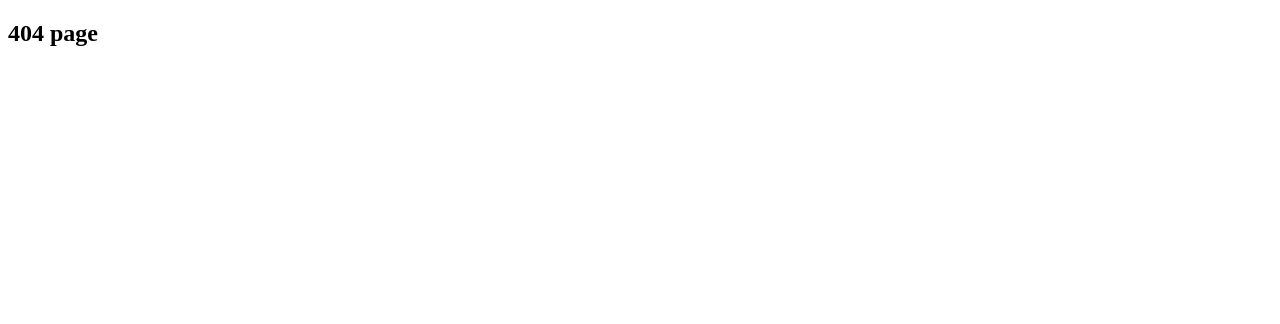
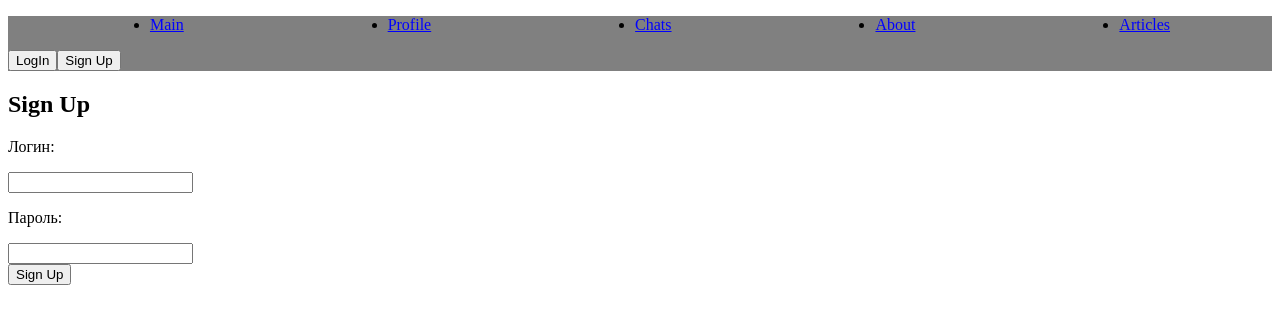
Before and after one commit to KuznetsovYuri/GB_React_1992, a React app: page /signup in a window 1280 px wide. Shown: the top 324 px of the page. Built offline with nearby package versions, Linux system fonts and the light colour scheme; no server answers.

Commit message:
Install firebase. Authorization and registration with firebase

```diff
--- a/package.json
+++ b/package.json
@@ -11,6 +11,7 @@
     "@mui/material": "^5.8.3",
     "@mui/styled-engine-sc": "^5.8.0",
     "@reduxjs/toolkit": "^1.8.3",
+    "firebase": "^9.9.0",
     "identity-obj-proxy": "^3.0.0",
     "nanoid": "^4.0.0",
     "react": "^18.2.0",
--- a/src/App.tsx
+++ b/src/App.tsx
@@ -1,6 +1,6 @@
 import React, { FC, Suspense, useState } from 'react';
 import { Provider } from 'react-redux';
-import { ChatWindow } from './components/Chats/ChatWindow';
+import { AppRouter } from './components/Chats/AppRouter';
 import { persistor, store } from './store/index';
 import { defaultContext, ThemeContext } from './utils/ThemeContext';
 import { PersistGate } from 'redux-persist/integration/react';
@@ -21,7 +21,7 @@ export const App: FC = () => {
           theme,
           toggleTheme,
         }}>
-          <ChatWindow />
+          <AppRouter />
         </ThemeContext.Provider>
       </Suspense>
       </PersistGate>
--- a/src/components/Chats/ChatWindow.tsx
+++ b/src/components/Chats/AppRouter.tsx
@@ -1,27 +1,46 @@
-import React, { FC } from 'react';
+import React, { FC, useEffect } from 'react';
 import { Route, Routes } from 'react-router-dom';
 import { Header } from '../Header';
 import { Main } from '../../pages/Main';
-import { ChatList } from '../Chats/ChatList/ChatList';
+import { ChatList } from './ChatList/ChatList';
 import { ChatPage } from '../../pages/Pages';
 import { AboutWithConnect } from '../../pages/About';
 import { Articles } from '../../pages/Articles';
 import { SignIn } from '../../pages/SignIn';
 import { PrivateRoute } from '../PrivateRoute';
 import { PublicRoute } from '../PublicRoute';
+import { SignUp } from '../../pages/SignUp';
+import { changeAuth } from '../../store/profile/slice';
+import { useDispatch } from 'react-redux';
+import { firebaseAuth } from '../../services/firebase';
+import { Profile } from '../../pages/Profile';
 
-const Profile = React.lazy(() =>
-  Promise.all([
-    import('../../pages/Profile').then(({ Profile }) => ({
-      default: Profile,
-    })),
-    new Promise((resolve) => setTimeout(resolve, 2000)),
+// const Profile = React.lazy(() =>
+//   Promise.all([
+//     import('../../pages/Profile').then(({ Profile }) => ({
+//       default: Profile,
+//     })),
+//     new Promise((resolve) => setTimeout(resolve, 2000)),
 
-  ]).then(([moduleExports]) => moduleExports)
+//   ]).then(([moduleExports]) => moduleExports)
 
-);
+// );
 
-export const ChatWindow: FC = () => {
+export const AppRouter: FC = () => {
+
+  const dispatch = useDispatch();
+
+  useEffect(() => {
+    const unsubscribe = firebaseAuth.onAuthStateChanged((user) => {
+      if (user) {
+        dispatch(changeAuth(true));
+      } else {
+        dispatch(changeAuth(false));
+      }
+    });
+
+    return unsubscribe;
+  }, [dispatch]);
 
   return (
 
@@ -29,10 +48,10 @@ export const ChatWindow: FC = () => {
       <Route path="/" element={<Header />}>
         <Route index element={<Main />} />
         <Route path="profile" element={<PrivateRoute component={<Profile />} />} />
-        <Route path="profile" element={<Profile />} />
         <Route path="articles" element={<Articles />} />
         <Route path="about" element={<AboutWithConnect />} />
         <Route path="signin" element={<PublicRoute component={<SignIn />} />} />
+        <Route path="signup" element={<SignUp />} />
         <Route path="chats" element={<PrivateRoute />}>
           <Route
             index
@@ -46,8 +65,7 @@ export const ChatWindow: FC = () => {
           />
         </Route>
       </Route>
-      <Route path="*" element={<h2>404 page</h2>} />
+      <Route path="*" element={<h2>404 page not found</h2>} />
     </Routes>
-
   );
 };
--- a/src/components/Chats/ChatList/ChatList.tsx
+++ b/src/components/Chats/ChatList/ChatList.tsx
@@ -15,8 +15,8 @@ export const ChatList: FC = () => {
     (prev, next) => prev.length === next.length);
 
   useEffect(() => {
-    console.log('chat changed')
-  }, [chats])
+    console.log('chat changed');
+  }, [chats]);
 
   const handleSubmit = (e: React.FormEvent<HTMLFormElement>) => {
     e.preventDefault();
--- a/src/components/Header.tsx
+++ b/src/components/Header.tsx
@@ -2,8 +2,9 @@ import React from 'react';
 import { FC } from 'react';
 import { useDispatch, useSelector } from 'react-redux';
 import { NavLink, Outlet, useNavigate } from 'react-router-dom';
+import { logOut } from '../services/firebase';
 import { selectAuth } from '../store/profile/selectors';
-import { auth } from '../store/profile/slice';
+
 
 export const nav = [
   {
@@ -36,10 +37,17 @@ export const nav = [
 export const Header: FC = () => {
   const isAuth = useSelector(selectAuth);
   const navigate = useNavigate();
-  const dispatch = useDispatch();
+
   const handleLogin = () => {
     navigate('/signin', { replace: true });
   };
+  const handleSignUp = () => {
+    navigate('/signup', { replace: true });
+  };
+  const handleLogOut = async () => {
+    await logOut();
+  };
+
   return (
     <>
       <header
@@ -66,8 +74,19 @@ export const Header: FC = () => {
             </li>
           ))}
         </ul>
-        <div>{isAuth && <button onClick={() => dispatch(auth(false))}>LogOut</button>}</div>
-        <div>{!isAuth && <button onClick={handleLogin}>LogIn</button>}</div>
+
+        <div>{!isAuth && (
+          <>
+            <button onClick={handleLogin}>LogIn</button>
+            <button onClick={handleSignUp}>Sign Up</button>
+          </>
+        )}
+          {isAuth && (
+            <>
+              <button onClick={handleLogOut}>Logout</button>
+            </>
+          )}
+        </div>
       </header>
       <main>
         <Outlet />
--- a/src/pages/Profile.tsx
+++ b/src/pages/Profile.tsx
@@ -3,6 +3,7 @@ import { FC, useContext, useState } from 'react';
 import { changeName, toggleProfile } from '../store/profile/slice';
 import { useDispatch, useSelector } from 'react-redux';
 import { selectName, selectVisible } from '../store/profile/selectors';
+import React from 'react';
 
 
 export const Profile: FC = () => {
--- a/src/pages/SignIn.tsx
+++ b/src/pages/SignIn.tsx
@@ -1,26 +1,30 @@
 import React, { useState } from 'react';
 import { FC } from 'react';
-import { useDispatch } from 'react-redux';
 import { useNavigate } from 'react-router-dom';
-import { auth } from '../store/profile/slice';
+import { logIn } from '../services/firebase';
 
 export const SignIn: FC = () => {
-    const [login, setLogin] = useState('');
+    const [email, setEmail] = useState('');
     const [password, setPassword] = useState('');
-    const [error, setError] = useState(false);
+    const [error, setError] = useState('');
+    const [loading, setLoading] = useState(false);
 
-    const dispatch = useDispatch();
     const navigate = useNavigate();
 
-    const handleSubmit = (e: React.FormEvent<HTMLFormElement>) => {
+    const handleSubmit = async (e: React.FormEvent<HTMLFormElement>) => {
         e.preventDefault();
-        setError(false);
-        if (login === 'gb' && password === 'gb') {
-            dispatch(auth(true));
-            navigate('/', { replace: true });
-        } else {
-            setError(true);
+
+        try {
+            setError('');
+            setLoading(true);
+            await logIn(email, password);
+            navigate('/chats', { replace: true });
+        } catch (err) {
+            setError((err as Error).message);
+        } finally {
+            setLoading(false);
         }
+
     };
 
     return (
@@ -28,9 +32,9 @@ export const SignIn: FC = () => {
             <h2>Sign in</h2>
             <form onSubmit={handleSubmit}>
                 <p>Логин:</p>
-                <input type="text"
-                    value={login}
-                    onChange={(e) => setLogin(e.target.value)} />
+                <input type="email"
+                    value={email}
+                    onChange={(e) => setEmail(e.target.value)} />
                 <p>Пароль:</p>
                 <input type="password"
                     value={password}
@@ -38,7 +42,8 @@ export const SignIn: FC = () => {
                 <br />
                 <button>LogIn</button>
             </form>
-            {error && <p style={{ color: 'red' }}>Invalid login or password</p>}
+            {loading && <div>Loading</div>}
+            {error && <p style={{ color: 'red' }}>{error}</p>}
 
         </>
     );
--- a/src/pages/SignUp.tsx
+++ b/src/pages/SignUp.tsx
@@ -0,0 +1,48 @@
+import React, { useState } from 'react';
+import { FC } from 'react';
+import { signUp } from '../services/firebase';
+import { useNavigate } from 'react-router-dom';
+
+export const SignUp: FC = () => {
+    const [email, setEmail] = useState('');
+    const [password, setPassword] = useState('');
+    const [error, setError] = useState('');
+    const [loading, setLoading] = useState(false);
+
+    const navigate = useNavigate();
+
+    const handleSubmit = async (e: React.FormEvent<HTMLFormElement>) => {
+        e.preventDefault();
+        try {
+            setLoading(true);
+            setError('');
+            await signUp(email, password);
+            navigate('/signin', { replace: true });
+        } catch (err) {
+            setError((err as Error).message);
+        } finally {
+            setLoading(false);
+        }
+    };
+
+    return (
+        <>
+            <h2>Sign Up</h2>
+            <form onSubmit={handleSubmit}>
+                <p>Логин:</p>
+                <input type="email"
+                    value={email}
+                    onChange={(e) => setEmail(e.target.value)} />
+                <p>Пароль:</p>
+                <input type="password"
+                    value={password}
+                    onChange={(e) => setPassword(e.target.value)} />
+                <br />
+                <button>Sign Up</button>
+            </form>
+            {loading && <div>Loading</div>}
+            {error && <p style={{ color: 'red' }}>{error}</p>}
+
+        </>
+    );
+};
--- /dev/null
+++ b/src/services/firebase.ts
@@ -0,0 +1,28 @@
+import { initializeApp } from 'firebase/app';
+import {
+    getAuth,
+    createUserWithEmailAndPassword,
+    signInWithEmailAndPassword, signOut
+} from 'firebase/auth';
+
+const firebaseConfig = {
+    apiKey: 'AIzaSyDzM68C8HfszkZ6bZTgzIzmcjYUVZrvXpc',
+    authDomain: 'gb-1992-react.firebaseapp.com',
+    projectId: 'gb-1992-react',
+    storageBucket: 'gb-1992-react.appspot.com',
+    messagingSenderId: '245931481673',
+    appId: '1:245931481673:web:0fa6123a516c31a2cd3d98',
+    measurementId: 'G-SK7FXB3SBS'
+};
+
+const app = initializeApp(firebaseConfig);
+
+export const firebaseAuth = getAuth(app);
+
+export const signUp = async (email: string, password: string) =>
+    await createUserWithEmailAndPassword(firebaseAuth, email, password);
+
+export const logIn = async (email: string, password: string) =>
+    await signInWithEmailAndPassword(firebaseAuth, email, password);
+
+export const logOut = async () => await signOut(firebaseAuth);
--- a/src/store/profile/slice.ts
+++ b/src/store/profile/slice.ts
@@ -23,12 +23,12 @@ const profileSlice = createSlice({
         changeName: (state, action: PayloadAction<string>) => {
             state.name = action.payload;
         },
-        auth: (state, action: PayloadAction<boolean>) => {
+        changeAuth: (state, action: PayloadAction<boolean>) => {
             state.isAuth = action.payload;
         }
 
     },
 });
 
-export const { toggleProfile, changeName, auth } = profileSlice.actions;
+export const { toggleProfile, changeName, changeAuth } = profileSlice.actions;
 export const profileReducer = profileSlice.reducer;
```
Also changed, not shown: 1 other file (tests, documents, lock files or other folders).
